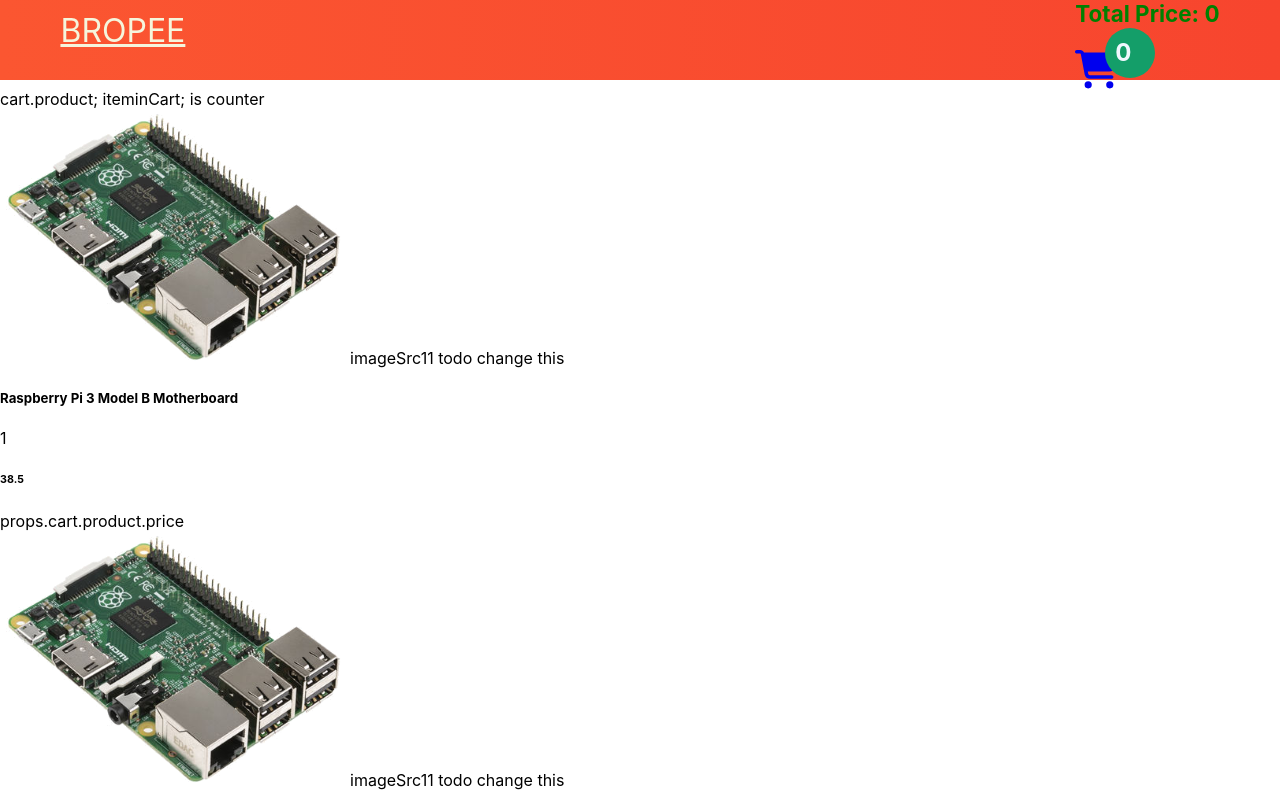
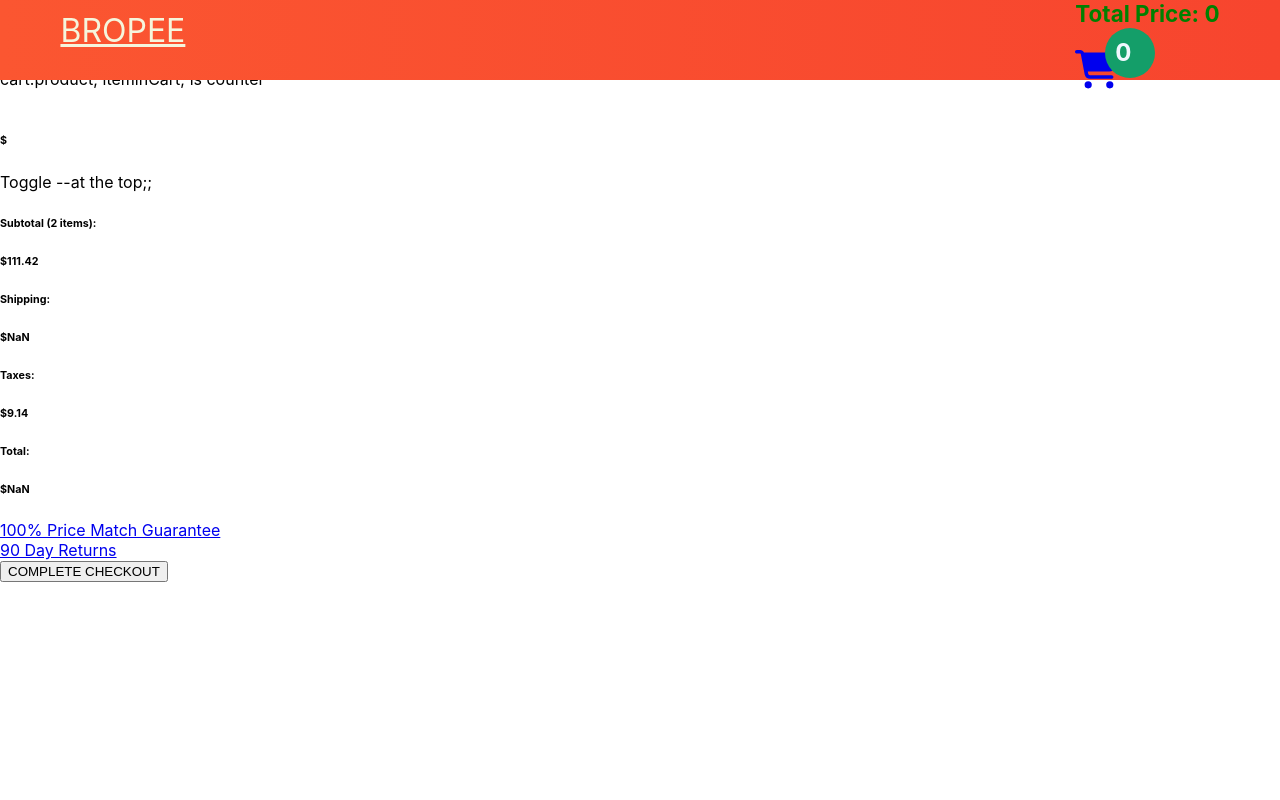
Before and after one commit to RazmanR-77/myrepo1, a React (Create React App) app in the folder ecomm/client/: page /cart in a window 1280 px wide. Shown: the top 800 px of the page. Built offline with nearby package versions, Linux system fonts and the light colour scheme; no server answers.

Commit message:
CartItem: update to use dynamic json data

```diff
--- a/ecomm/client/src/components/CartDetails.js
+++ b/ecomm/client/src/components/CartDetails.js
@@ -7,10 +7,20 @@
 import PiImg from '../assets/images/Raspberry_Pi.png';
 import PiLcdImg from '../assets/images/Raspberry_Pi_LCD.png';
 import { itemContext } from "../context/ItemContext";
-import ProductItem from "./ProductItem";
 
 
 function CartDetails(props) {
+
+    const { cart, itemsInCart, totalPrice } = useContext(itemContext);
+    let product ;
+
+//     todo
+// -set tooo product
+  product =    cart[0] ; // shows product data
+// cart[2]
+
+product = { ...product , product  }
+
 
     //data   set   here
 
@@ -49,9 +59,6 @@
         <>
             <container className="cart-details-container">
 
-              todo
-            ccbbtogg
-            on Toggleclass
                 <Toggle className="container-fluid">
                     {({ on, off, toggle }) => (
                         <div className="container-fluid">
@@ -67,34 +74,24 @@
                                     cart.product;
                                     iteminCart;  is counter
 {/* {console.log(iteminCart)} */}
+
 {console.log( "props data== " , props)}
+{/* { product = ProductItem} */}
+
+{console.log( "cart== "  , cart, ",,, ", cart[2], itemsInCart, totalPrice)}
+
+{console.log( "product data== " , product)}
 
 
+            <CartItem product= {product}/>
+            {/* <CartItem /> */}
 
-                                    <CartItem product= {1}/>
-                                    <CartItem />
-
-                                    {/* <row>
-                                        <div className="media">
-                                            <div className="media-body">
-                                                <img src={PiLcdImg} className="img-fluid mr-3" alt="pi lcd" />
-                                            </div>
-                                            <h5 className="mt-0">Raspberry Pi 7" Touchscreen Display</h5>
-                                        </div>
-                                        <div className="media-count">
-                                            <p>1</p>
-                                        </div>
-                                        <div className="container-fluid">
-                                            <h6>$72.92</h6>
-                                        </div>
-                                    </row> */}
-                                </container>
+            </container>
                             )}
                         </div>
                     )}
               </Toggle>
                 Toggle --at the top;;
-                {/* <!-- <Toggle />   --> */}
 
                 <container className="mt-4">
                     <row>
@@ -102,9 +99,9 @@
                             Subtotal ({itemCount} items):
                         </h6>
 
-                        todo
+                        {/* todo
                         set Toggle to on aND SHOW HERE;
-                    orderTotal and shipping
+                    orderTotal and shipping */}
                         <h6>
                             ${subTotal}
                         </h6>
@@ -151,27 +148,21 @@
 
 
 
+function CartItem(props) {
+    //  (product params)
 
-function CartItem(props) {
-
-
-    // just test data
-
-    let product = {
-        image: "imageSrc11",
-        name: "Raspberry Pi 3 Model B Motherboard ",
-        description: "description11",
-        quantity: 1,
-        price: 38.50
-    };
+let product;
+product = { ...props.product  };
 
     return (
-        <>
+        <div>
+            {console.log("cartitem.product data== ", product,
+                product.price, product["name"])
+            }
             <row>
                 <div className="media">
                     <div className="media-body">
-                        <img src={PiImg} className="img-fluid mr-3" alt="raspberry pi" />
-                        {product.image}  todo change this
+                        <img src={product.image} className="img-fluid mr-3" alt={product.image}  />
 
                     </div>
                     <h5 className="mt-0">{product.name}</h5>
@@ -183,11 +174,10 @@
                 </div>
                 <div className="container-fluid">
                     <h6>
-                        {product.price}
+                        $ {product.price}
                     </h6>
-                    {"props.cart.product.price"}
                 </div>
             </row>
-        </>
+        </div>
     );
 }
--- a/ecomm/client/src/context/ItemContext.js
+++ b/ecomm/client/src/context/ItemContext.js
@@ -54,6 +54,7 @@
 		<itemContext.Provider
 			value={{
 				products,
+				cart,
 				addToCart,
 				removeFromCart,
 				itemsInCart,
```
